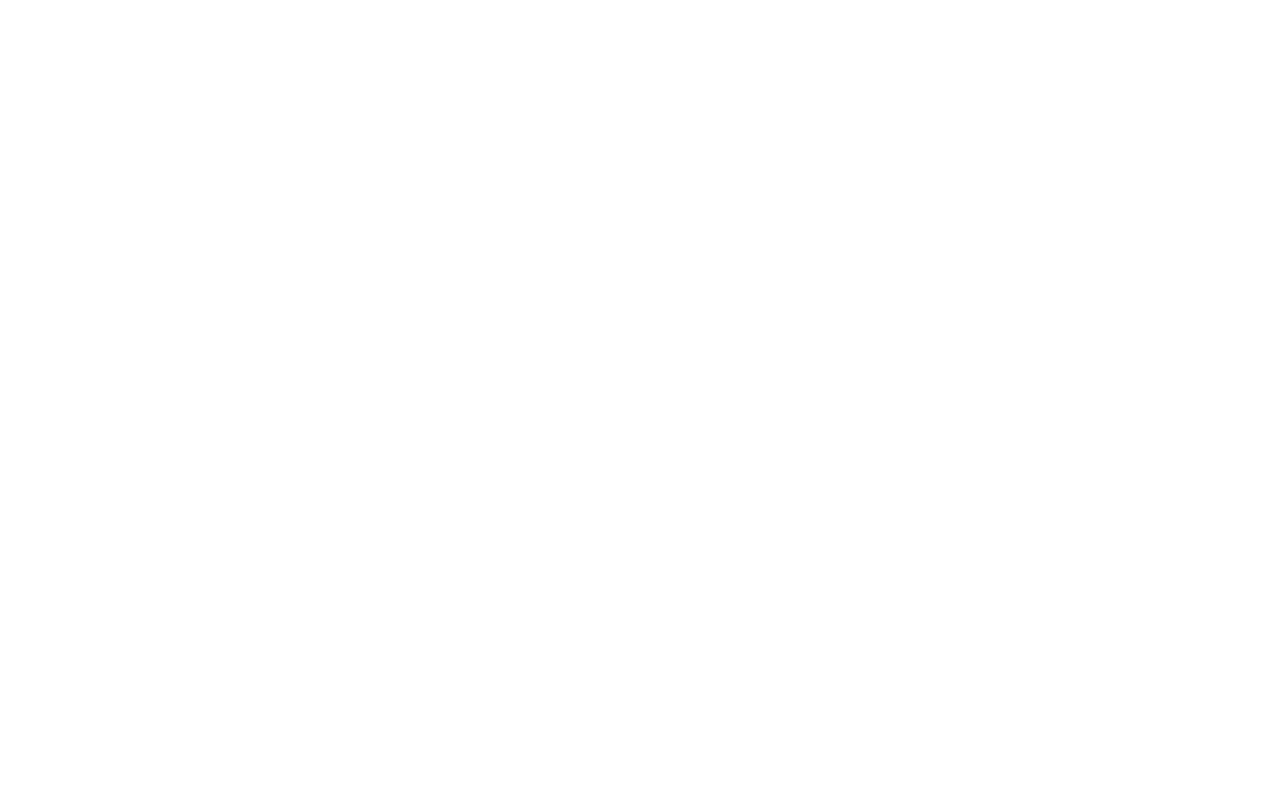
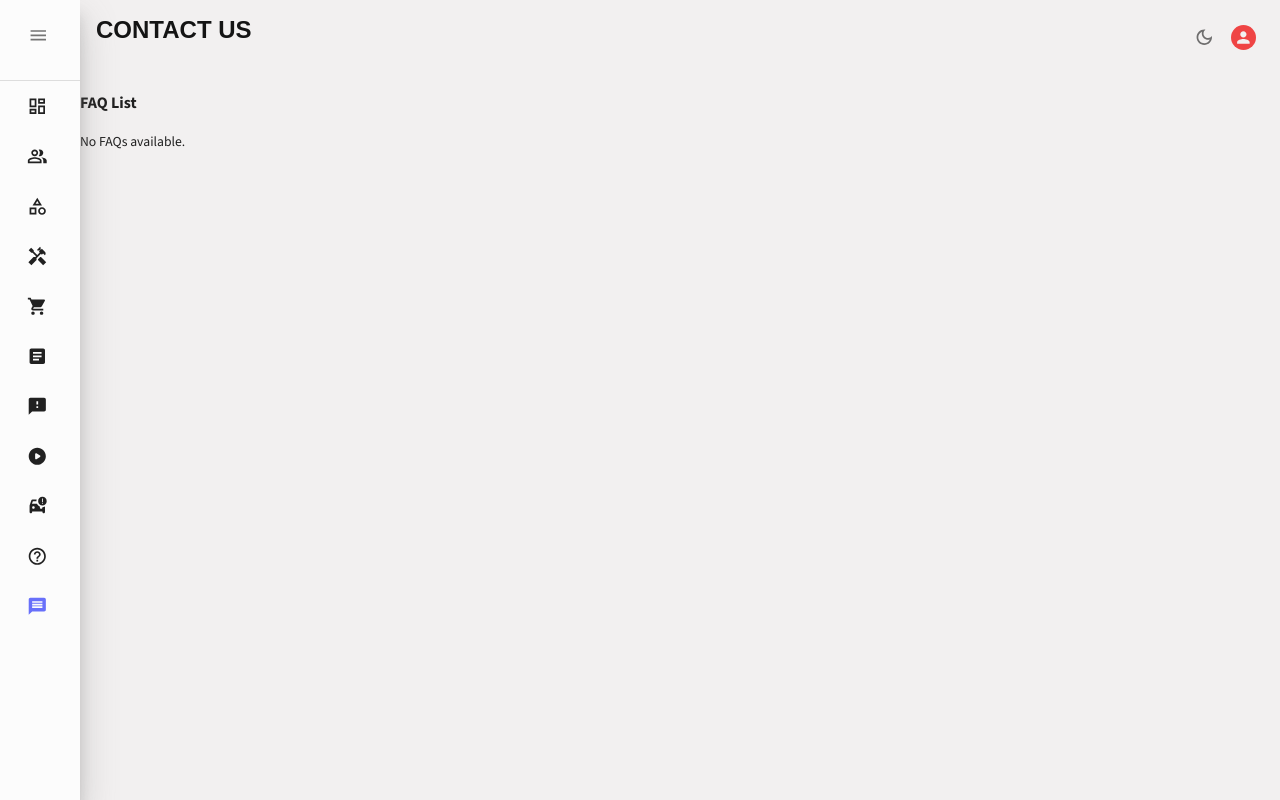
Before and after one commit to Aayan-infotech/johnson-admin, a React (Vite) app: page /contact-us in a window 1280 px wide. Before the commit this address had no page. Built offline with nearby package versions, Linux system fonts and the light colour scheme; no server answers; sample sign-in values are in the browser's storage.

Commit message:
add change

```diff
--- a/src/Router.jsx
+++ b/src/Router.jsx
@@ -33,6 +33,7 @@
 import OEMManagement from "./scenes/OEM/OEMManagement";
 import FAQManagement from "./scenes/faq/index";
 import BlogManagement from "./scenes/blog/blogManagement";
+import ContactUs from "../src/scenes/contactUs/ContactUs";
 
 
 const AppRouter = () => {
@@ -61,6 +62,7 @@
             <Route path="/oem-management" element={<OEMManagement/>} />
             <Route path="/faq-management" element={<FAQManagement/>} />
             <Route path="/blog-management" element={<BlogManagement/>} />
+            <Route path="/contact-us" element={<ContactUs/>} />
           </Route>
         </Route>
       </Routes>
--- /dev/null
+++ b/src/scenes/contactUs/ContactUs.jsx
@@ -0,0 +1,85 @@
+import React, { useState, useEffect, useCallback } from "react";
+import { useForm } from "react-hook-form";
+import axios from "axios";
+import toast from "react-hot-toast";
+import { API_BASE_URL } from "../../utils/apiConfig";
+
+const ContactUs = () => {
+  const [faqs, setFAQs] = useState([]);
+  const [isModalOpen, setIsModalOpen] = useState(false);
+  const [editFAQ, setEditFAQ] = useState(null);
+  const [loading, setLoading] = useState(false);
+
+  const {
+    register,
+    handleSubmit,
+    reset,
+    formState: { errors },
+  } = useForm();
+
+  // Fetch FAQs from API
+  const fetchFAQs = useCallback(async () => {
+    try {
+      toast.dismiss();
+      const faqData = await axios.get(
+        `${API_BASE_URL}/contact-us`
+      );
+      console.log(faqData.data);
+      setFAQs(faqData.data);
+    } catch (error) {
+      console.error("Error fetching FAQs:", error);
+      toast.error("Failed to fetch FAQs.");
+    }
+  }, []);
+
+  useEffect(() => {
+    fetchFAQs();
+  }, [fetchFAQs]);
+
+  // Submit handler for create/update FAQ
+  const onSubmit = async (data) => {
+    try {
+      setLoading(true);
+      if (editFAQ) {
+        console.log("Editing FAQ:", editFAQ);
+        const res = await axios.patch(
+          `http://18.209.91.97:3210/api/faq/update-faq/${editFAQ._id}`,
+          data
+        );
+        console.log(res);
+        toast.success(res.data.message || "FAQ updated successfully");
+      } else {
+        console.log("Creating FAQ with data:", data);
+        const res = await axios.post(
+          "http://18.209.91.97:3210/api/faq/create-faq",
+          data
+        );
+        console.log(res);
+        toast.success(res.data.message || "FAQ created successfully");
+      }
+      // Reset form, clear edit state and close modal
+      reset({ question: "", answer: "" });
+      setEditFAQ(null);
+      setIsModalOpen(false);
+      fetchFAQs();
+    } catch (error) {
+      console.error(error);
+      toast.error("Error saving FAQ");
+    } finally {
+      setLoading(false);
+    }
+  };
+
+  return (
+    <div className="m-2 md:m-2 p-4 bg-gray-200 md:rounded-3xl rounded-xl">
+      <div className="bg-white p-4 rounded-lg shadow-md">
+        <h3 className="text-lg font-semibold mb-2">FAQ List</h3>
+        {faqs.length === 0 ? (
+          <p>No FAQs available.</p>
+        ) : ""}
+      </div>
+    </div>
+  );
+};
+
+export default ContactUs;
--- a/src/scenes/layout/navbar/index.jsx
+++ b/src/scenes/layout/navbar/index.jsx
@@ -62,6 +62,7 @@
       "/part-video": "Parts Video Management",
       "/oem-management": "OEM Management",
       "/faq-management": "FAQ Management",
+      "/contact-us": "Contact Us",
       // Add more if you have additional paths
     };
     return routeMap[pathname] || "Dashboard";
--- a/src/scenes/layout/sidebar/index.jsx
+++ b/src/scenes/layout/sidebar/index.jsx
@@ -25,7 +25,8 @@
   PlayCircleRounded,
   CategoryOutlined,
   CarCrash,
-  HelpOutline
+  HelpOutline,
+  Message
 } from "@mui/icons-material";
 import HandymanSharpIcon from '@mui/icons-material/HandymanSharp';
 import ShoppingCartIcon from "@mui/icons-material/ShoppingCart";
@@ -34,6 +35,7 @@
 
 import Item from "./Item";
 import { ToggledContext } from "../../../App";
+import { Contact } from "lucide-react";
 
 const SideBar = () => {
   const [collapsed, setCollapsed] = useState(true);
@@ -195,12 +197,12 @@
             colors={colors}
             icon={<HelpOutline />}
           />
-           {/* <Item
-            title="Blog Management"
-            path="/blog-management"
+           <Item
+            title="Contact Us"
+            path="/contact-us"
             colors={colors}
-            icon={<HelpOutline />}
-          /> */}
+            icon={<Message />}
+          />
           {/* <Item
             title="Invoices Balances"
             path="/invoices"
```
